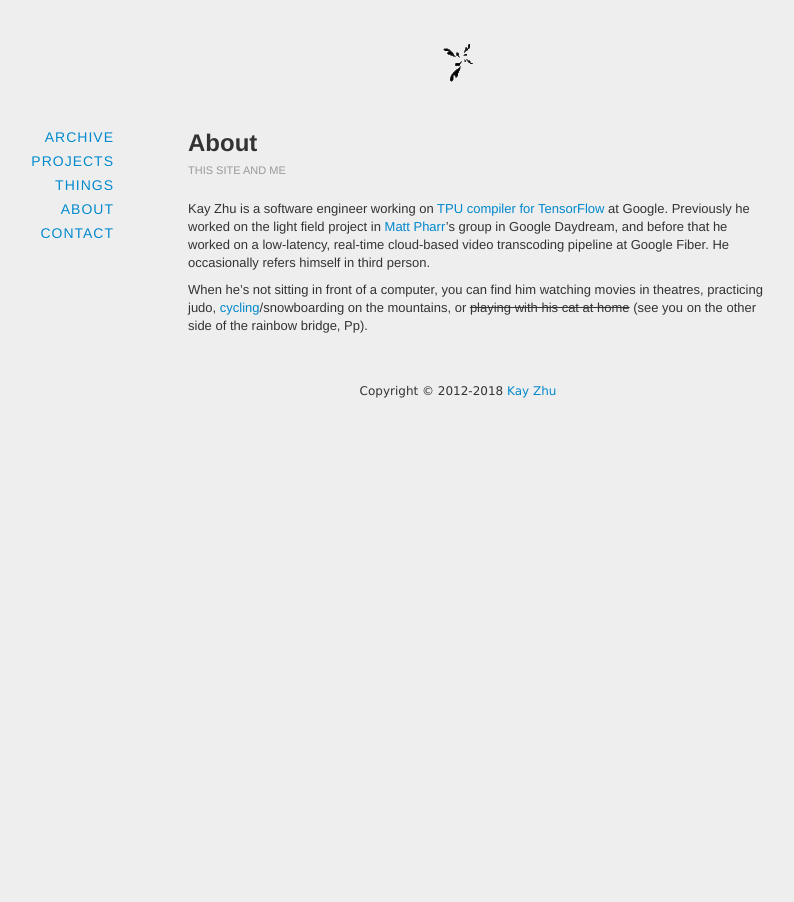
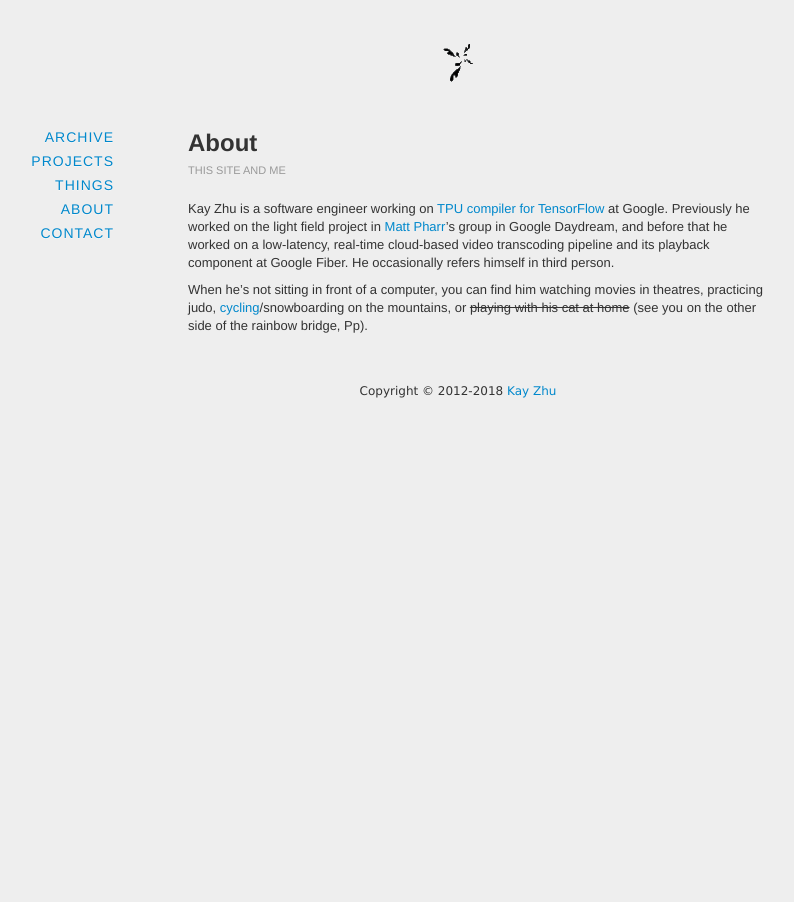
Before and after one commit to kayzhu/kayzhu.github.com, a Jekyll site: the page built from about/index.md, in a window 1280 px wide. Shown: the whole page, without its empty margins (182-976 px from the left). Built offline with Jekyll 4.4.1, drawn with Linux system fonts in a browser that asks for light colours; nearby versions of some CDN libraries; comment, search, counter and statistics services are not loaded.

Commit message:
Update index.md

```diff
--- a/about/index.md
+++ b/about/index.md
@@ -4,7 +4,7 @@
 tagline: this site and me
 ---
 
-Kay Zhu is a software engineer working on [TPU compiler for TensorFlow](https://www.tensorflow.org/performance/xla/) at Google. Previously he worked on the light field project in [Matt Pharr](http://pharr.org/matt/)'s group in Google Daydream, and before that he worked on a low-latency, real-time cloud-based video transcoding pipeline at Google Fiber. He occasionally refers himself in third person.
+Kay Zhu is a software engineer working on [TPU compiler for TensorFlow](https://www.tensorflow.org/performance/xla/) at Google. Previously he worked on the light field project in [Matt Pharr](http://pharr.org/matt/)'s group in Google Daydream, and before that he worked on a low-latency, real-time cloud-based video transcoding pipeline and its playback component at Google Fiber. He occasionally refers himself in third person.
 
 
 When he's not sitting in front of a computer, you can find him watching movies
```
